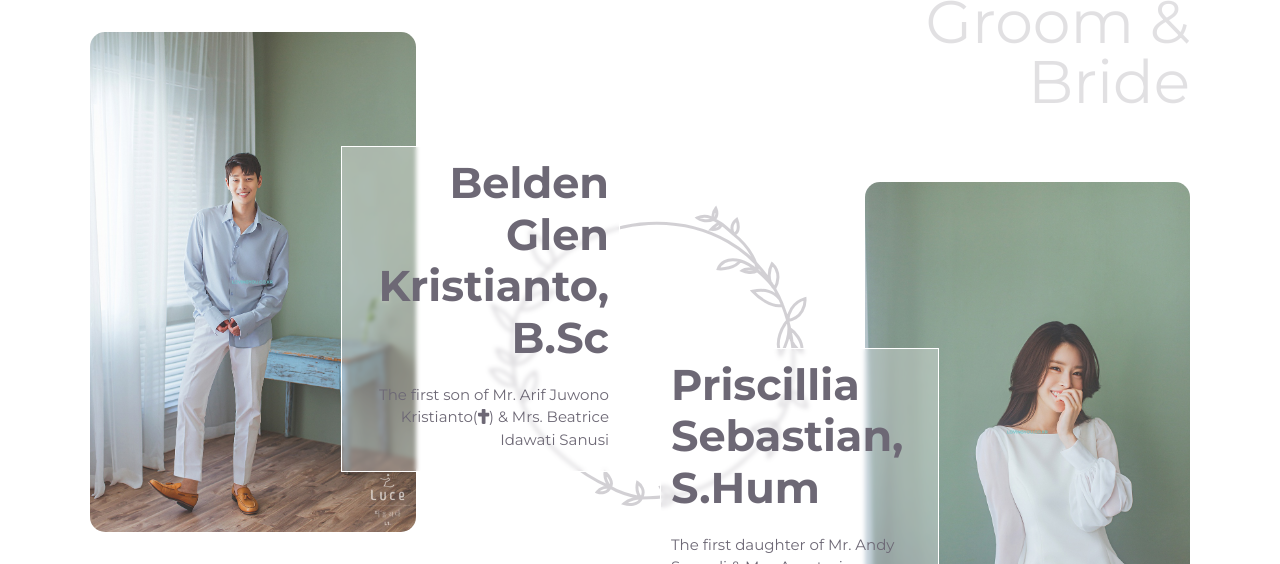
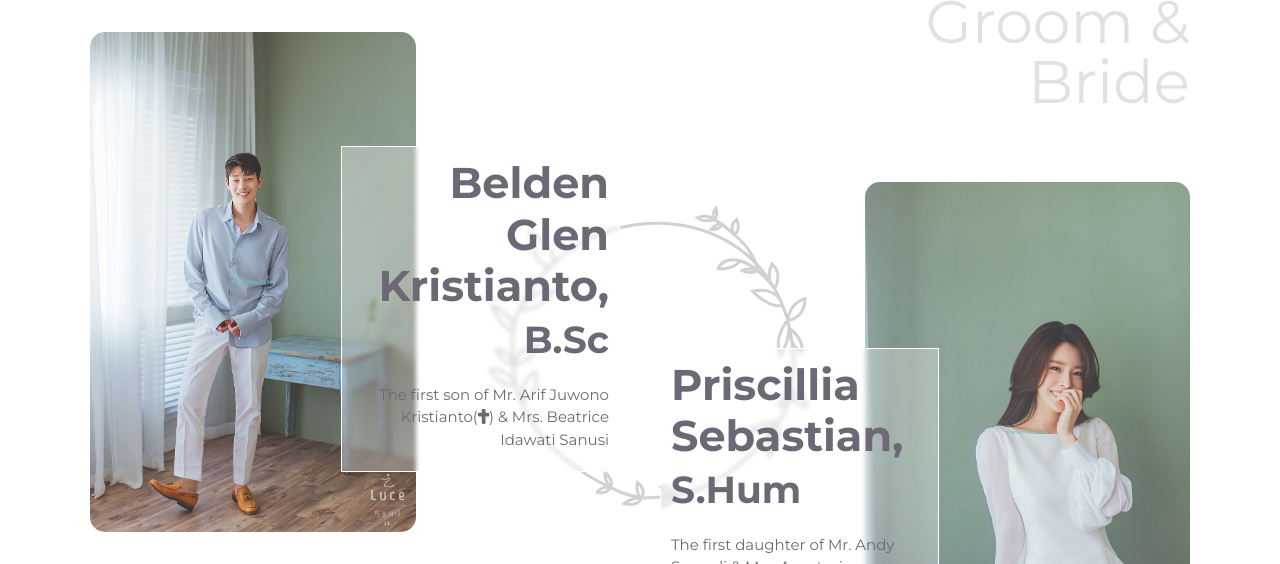
Before and after one commit to mush-mush-mush/wedding-invitation, a React (Create React App) app: page / in a window 1280 px wide. Shown: the part 1708-2272 px from the top of the page. Built offline with nearby package versions, Linux system fonts and the light colour scheme.

Commit message:
v0.1.11 update content

```diff
--- a/src/components/couple.js
+++ b/src/components/couple.js
@@ -37,7 +37,9 @@ function Couple() {
         <div className="groom col-lg-6 col-md-10">
           <img src={groom} alt="" className="couple--img"></img>
           <div className="couple--text text-end">
-            <h3>Belden Glen Kristianto, B.Sc</h3>
+            <h3>
+              Belden Glen Kristianto, <small>B.Sc</small>
+            </h3>
             <p>
               The first son of Mr. Arif Juwono Kristianto(
               <FontAwesomeIcon icon={faCross} />) & Mrs. Beatrice Idawati Sanusi
@@ -59,7 +61,9 @@ function Couple() {
         <div className="bride col-lg-6 col-md-10 ms-md-auto d-flex justify-content-end">
           <img src={bride} alt="" className="couple--img"></img>
           <div className="couple--text text-start">
-            <h3>Priscillia Sebastian, S.Hum</h3>
+            <h3>
+              Priscillia Sebastian, <small>S.Hum</small>
+            </h3>
             <p>
               The first daughter of Mr. Andy Suryadi & Mrs. Anastasia Sebastian
             </p>
```
